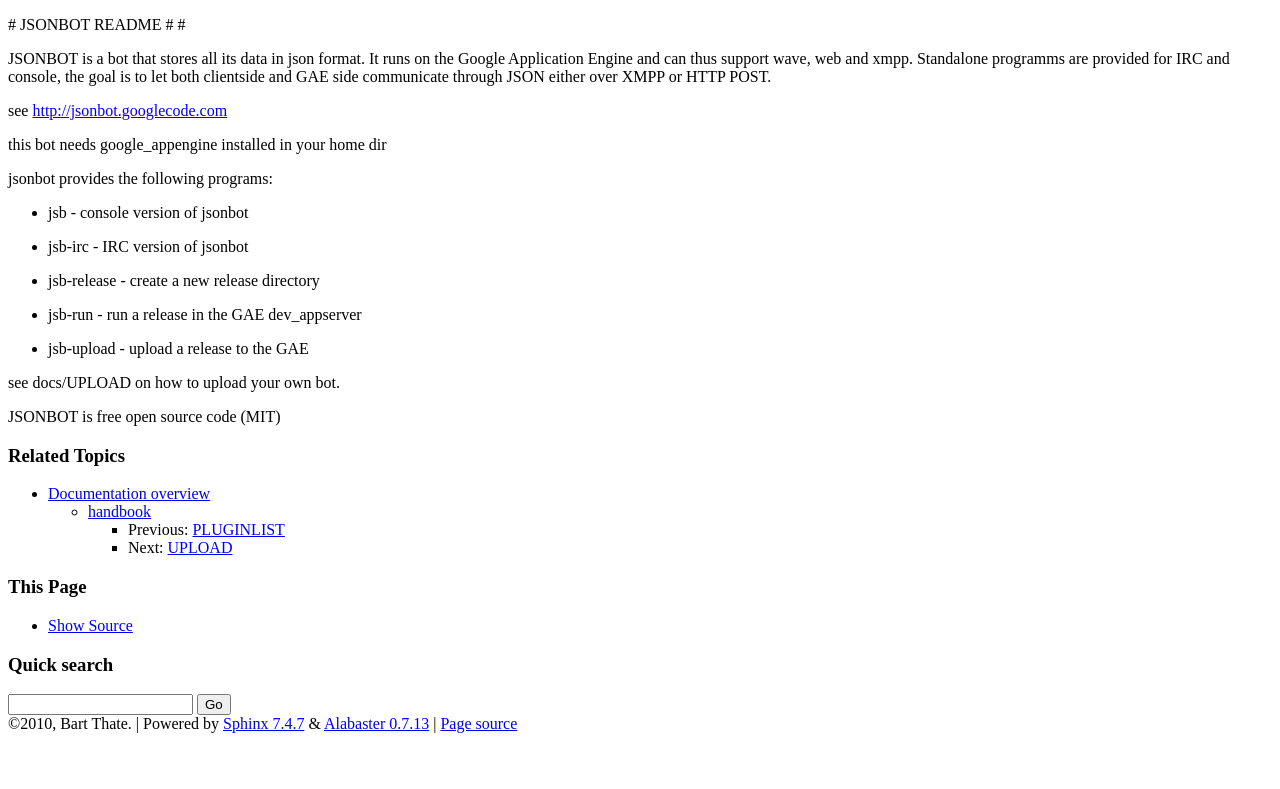
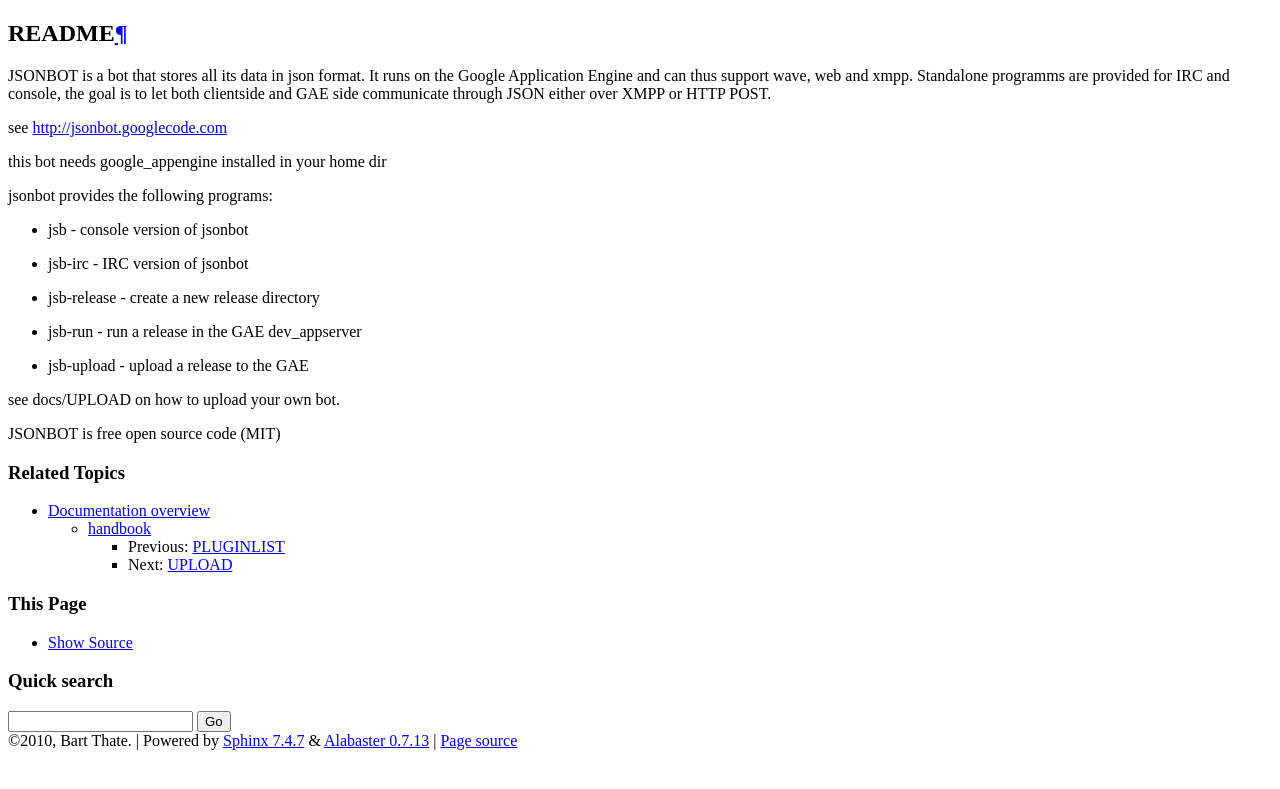
Before and after one commit to melmothx/jsonbot, a Sphinx documentation site: the page built from docs/handbook/README.txt, in a window 1280 px wide. Shown: the top 789 px of the page. Built offline with Sphinx 7.4.7, drawn with Linux system fonts in a browser that asks for light colours; pages that are not in the unit, such as notebooks, are missing from menus.

Commit message:
code docs are ok

```diff
--- a/docs/handbook/LICENSE.txt
+++ b/docs/handbook/LICENSE.txt
@@ -1,3 +1,6 @@
+LICENSE
+=======
+
 Copyright (c) 2010 B.H.J Thate
 
  note: this license is for software created by me, JSONBOT includes
--- a/docs/handbook/README.txt
+++ b/docs/handbook/README.txt
@@ -1,6 +1,6 @@
-# JSONBOT README
-#
-#
+README
+======
+
 
 JSONBOT is a bot that stores all its data in json format. It runs on the
 Google Application Engine and can thus support wave, web and xmpp. Standalone
```
Also changed, not shown: 4 other files.
